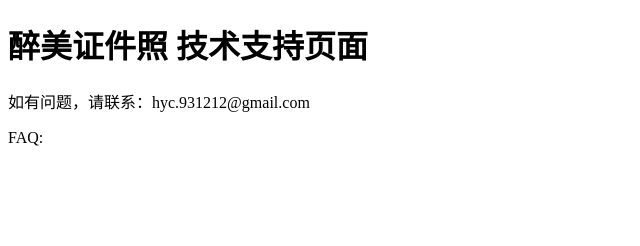
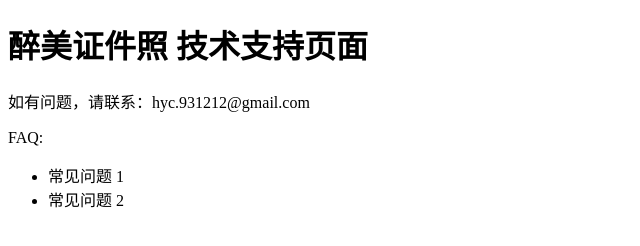
Before and after one commit to hyc-931212/zuimeiphoto, a plain HTML site: page index.html in a window 1280 px wide. Shown: the whole page, without its empty margins (0-640 px from the left). Drawn offline with Linux system fonts and the light colour scheme.

Commit message:
Add FAQ section to the support page

```diff
--- a/index.html
+++ b/index.html
@@ -8,5 +8,9 @@
   <h1>醉美证件照 技术支持页面</h1>
   <p>如有问题，请联系：hyc.931212@gmail.com</p>
   <p>FAQ:</p>
+    <ul>
+    <li>常见问题 1</li>
+    <li>常见问题 2</li>
+  </ul>
 </body>
 </html>
```
